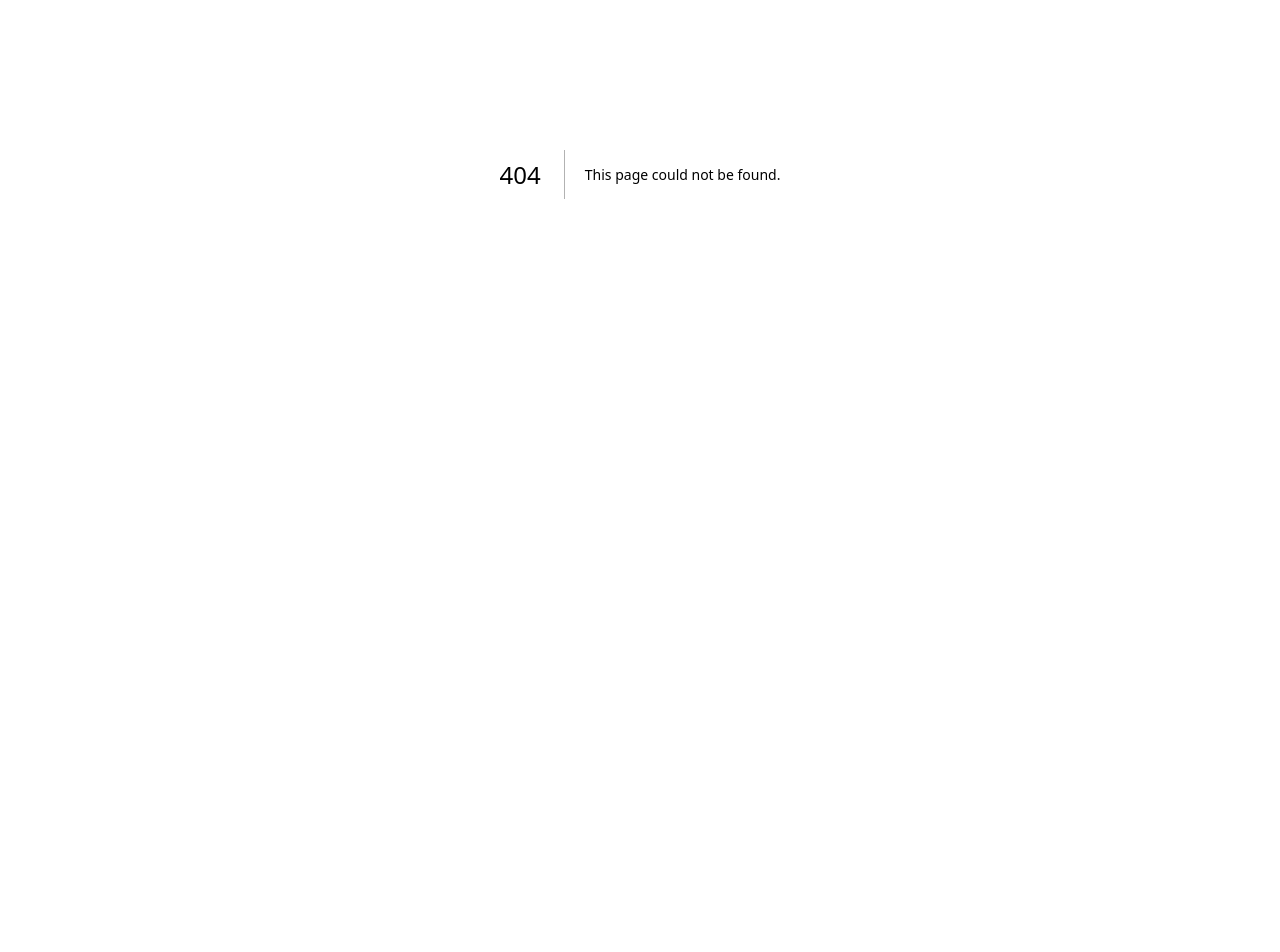
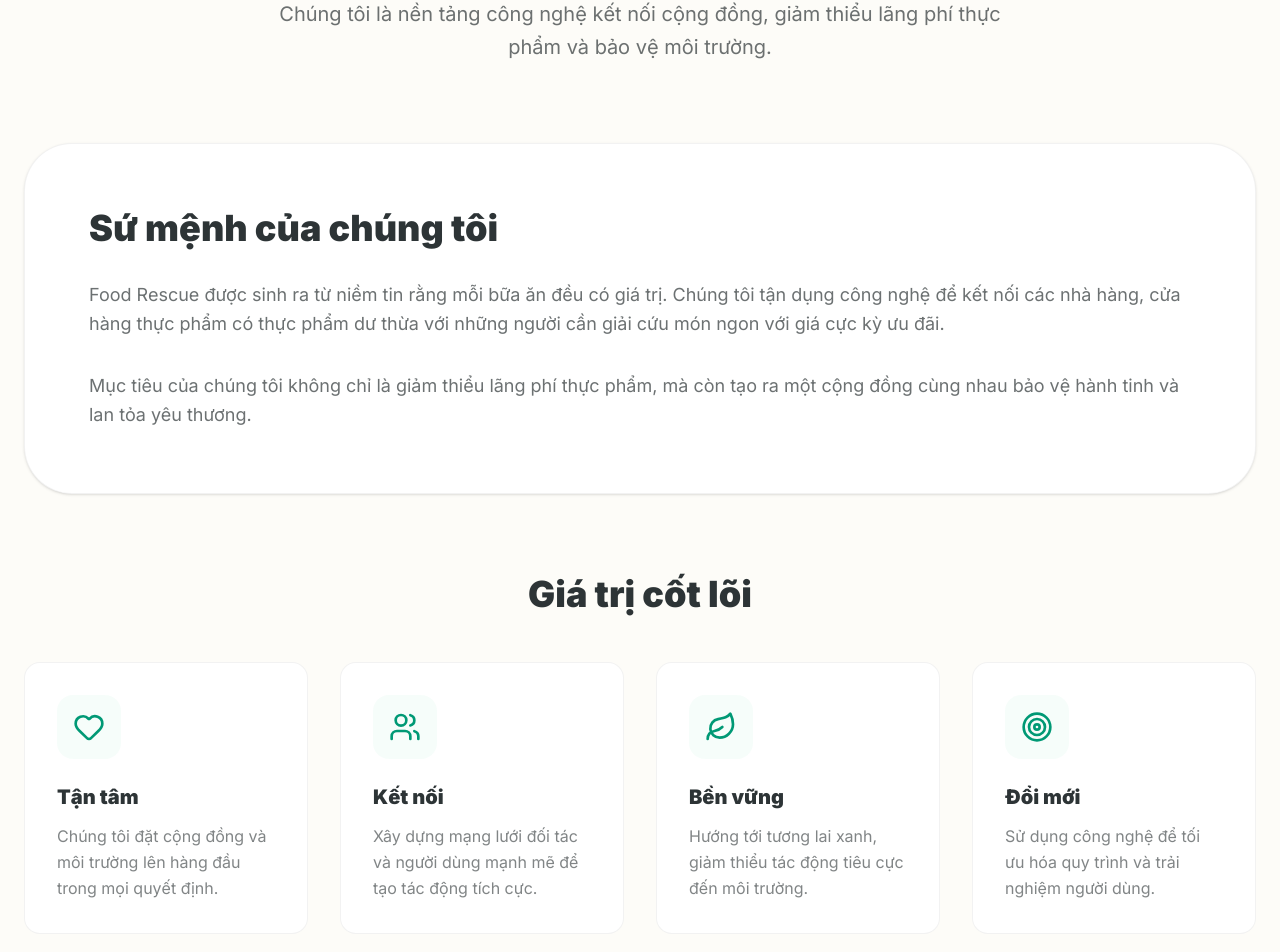
Before and after one commit to developerchidi/Food-Rescue, a Next.js app: page /about in a window 1280 px wide. Before the commit this address had no page. Shown: the part 226-1178 px from the top of the page. Before the commit the page ends 800 px from the top, so only its background shows below. Built offline with nearby package versions, Linux system fonts and the light colour scheme; no server answers.

Commit message:
feat: Add footer navigation links and about page

```diff
--- /dev/null
+++ b/src/app/about/page.tsx
@@ -0,0 +1,96 @@
+import Navbar from "@/components/layout/Navbar";
+import Footer from "@/components/layout/Footer";
+import { Heart, Users, Leaf, Target } from "lucide-react";
+
+export default function AboutPage() {
+  return (
+    <main className="min-h-screen bg-[#fdfcf8]">
+      <Navbar />
+
+      <div className="pt-32 pb-24">
+        <div className="container mx-auto px-6">
+          {/* Hero Section */}
+          <div className="text-center mb-20">
+            <h1 className="text-5xl md:text-7xl font-black tracking-tight mb-6 text-[#2d3436]">
+              Về <span className="text-mint-darker">Food Rescue</span>
+            </h1>
+            <p className="text-xl text-foreground/70 max-w-3xl mx-auto leading-relaxed">
+              Chúng tôi là nền tảng công nghệ kết nối cộng đồng, giảm thiểu lãng phí thực phẩm và bảo vệ môi trường.
+            </p>
+          </div>
+
+          {/* Mission Section */}
+          <section className="mb-20">
+            <div className="bg-white rounded-[3rem] p-12 lg:p-16 border border-black/5 shadow-sm">
+              <h2 className="text-4xl font-black mb-8 text-[#2d3436]">Sứ mệnh của chúng tôi</h2>
+              <p className="text-lg text-foreground/70 leading-relaxed mb-8">
+                Food Rescue được sinh ra từ niềm tin rằng mỗi bữa ăn đều có giá trị. Chúng tôi tận dụng công nghệ để kết nối
+                các nhà hàng, cửa hàng thực phẩm có thực phẩm dư thừa với những người cần giải cứu món ngon với giá cực kỳ ưu đãi.
+              </p>
+              <p className="text-lg text-foreground/70 leading-relaxed">
+                Mục tiêu của chúng tôi không chỉ là giảm thiểu lãng phí thực phẩm, mà còn tạo ra một cộng đồng cùng nhau
+                bảo vệ hành tinh và lan tỏa yêu thương.
+              </p>
+            </div>
+          </section>
+
+          {/* Values Section */}
+          <section className="mb-20">
+            <h2 className="text-4xl font-black mb-12 text-center text-[#2d3436]">Giá trị cốt lõi</h2>
+            <div className="grid grid-cols-1 md:grid-cols-2 lg:grid-cols-4 gap-8">
+              {[
+                {
+                  icon: Heart,
+                  title: "Tận tâm",
+                  description: "Chúng tôi đặt cộng đồng và môi trường lên hàng đầu trong mọi quyết định."
+                },
+                {
+                  icon: Users,
+                  title: "Kết nối",
+                  description: "Xây dựng mạng lưới đối tác và người dùng mạnh mẽ để tạo tác động tích cực."
+                },
+                {
+                  icon: Leaf,
+                  title: "Bền vững",
+                  description: "Hướng tới tương lai xanh, giảm thiểu tác động tiêu cực đến môi trường."
+                },
+                {
+                  icon: Target,
+                  title: "Đổi mới",
+                  description: "Sử dụng công nghệ để tối ưu hóa quy trình và trải nghiệm người dùng."
+                }
+              ].map((value, i) => (
+                <div key={i} className="bg-white rounded-2xl p-8 border border-black/5 hover:border-mint-primary/30 transition-all">
+                  <div className="w-16 h-16 bg-mint-primary/10 rounded-2xl flex items-center justify-center mb-6">
+                    <value.icon className="w-8 h-8 text-mint-darker" />
+                  </div>
+                  <h3 className="text-xl font-black mb-3 text-[#2d3436]">{value.title}</h3>
+                  <p className="text-foreground/60 leading-relaxed">{value.description}</p>
+                </div>
+              ))}
+            </div>
+          </section>
+
+          {/* Impact Stats */}
+          <section className="bg-mint-darker rounded-[3rem] p-12 lg:p-16 text-white">
+            <h2 className="text-4xl font-black mb-12 text-center">Tác động của chúng tôi</h2>
+            <div className="grid grid-cols-1 md:grid-cols-3 gap-8">
+              {[
+                { number: "10,000+", label: "Bữa ăn đã giải cứu" },
+                { number: "150+", label: "Đối tác tin tưởng" },
+                { number: "25,000kg", label: "CO2 đã tiết kiệm" }
+              ].map((stat, i) => (
+                <div key={i} className="text-center">
+                  <div className="text-5xl font-black mb-4">{stat.number}</div>
+                  <div className="text-white/70 font-medium">{stat.label}</div>
+                </div>
+              ))}
+            </div>
+          </section>
+        </div>
+      </div>
+
+      <Footer />
+    </main>
+  );
+}
--- a/src/components/layout/Footer.tsx
+++ b/src/components/layout/Footer.tsx
@@ -1,7 +1,12 @@
+"use client";
+
 import Link from "next/link";
+import { usePathname } from "next/navigation";
 import { Facebook, Instagram, Twitter, Mail, Phone, MapPin } from "lucide-react";
 
 export default function Footer() {
+  const pathname = usePathname();
+
   return (
     <footer className="bg-white border-t border-black/5 pt-24 pb-12">
       <div className="container mx-auto px-6">
@@ -27,13 +32,52 @@ export default function Footer() {
           <div>
             <h4 className="text-lg font-black mb-4 text-[#2d3436]">Khám phá</h4>
             <ul className="space-y-2">
-              {["Trang chủ", "Bản đồ thực phẩm", "Về chúng tôi", "Đối tác & Merchant", "Tác động cộng đồng"].map((link, i) => (
-                <li key={i}>
-                  <Link href="#" className="text-foreground/50 hover:text-mint-darker transition-colors font-medium">
-                    {link}
-                  </Link>
-                </li>
-              ))}
+              <li>
+                <Link
+                  href="/"
+                  className={`transition-colors font-medium ${
+                    pathname === "/"
+                      ? "text-mint-darker"
+                      : "text-foreground/50 hover:text-mint-darker"
+                  }`}
+                >
+                  Trang chủ
+                </Link>
+              </li>
+              <li>
+                <Link
+                  href="/marketplace"
+                  className={`transition-colors font-medium ${
+                    pathname === "/marketplace"
+                      ? "text-mint-darker"
+                      : "text-foreground/50 hover:text-mint-darker"
+                  }`}
+                >
+                  Bản đồ thực phẩm
+                </Link>
+              </li>
+              <li>
+                <Link
+                  href="/about"
+                  className={`transition-colors font-medium ${
+                    pathname === "/about"
+                      ? "text-mint-darker"
+                      : "text-foreground/50 hover:text-mint-darker"
+                  }`}
+                >
+                  Về chúng tôi
+                </Link>
+              </li>
+              <li>
+                <Link href="#" className="text-foreground/50 hover:text-mint-darker transition-colors font-medium">
+                  Đối tác & Merchant
+                </Link>
+              </li>
+              <li>
+                <Link href="#" className="text-foreground/50 hover:text-mint-darker transition-colors font-medium">
+                  Tác động cộng đồng
+                </Link>
+              </li>
             </ul>
           </div>
 
```
